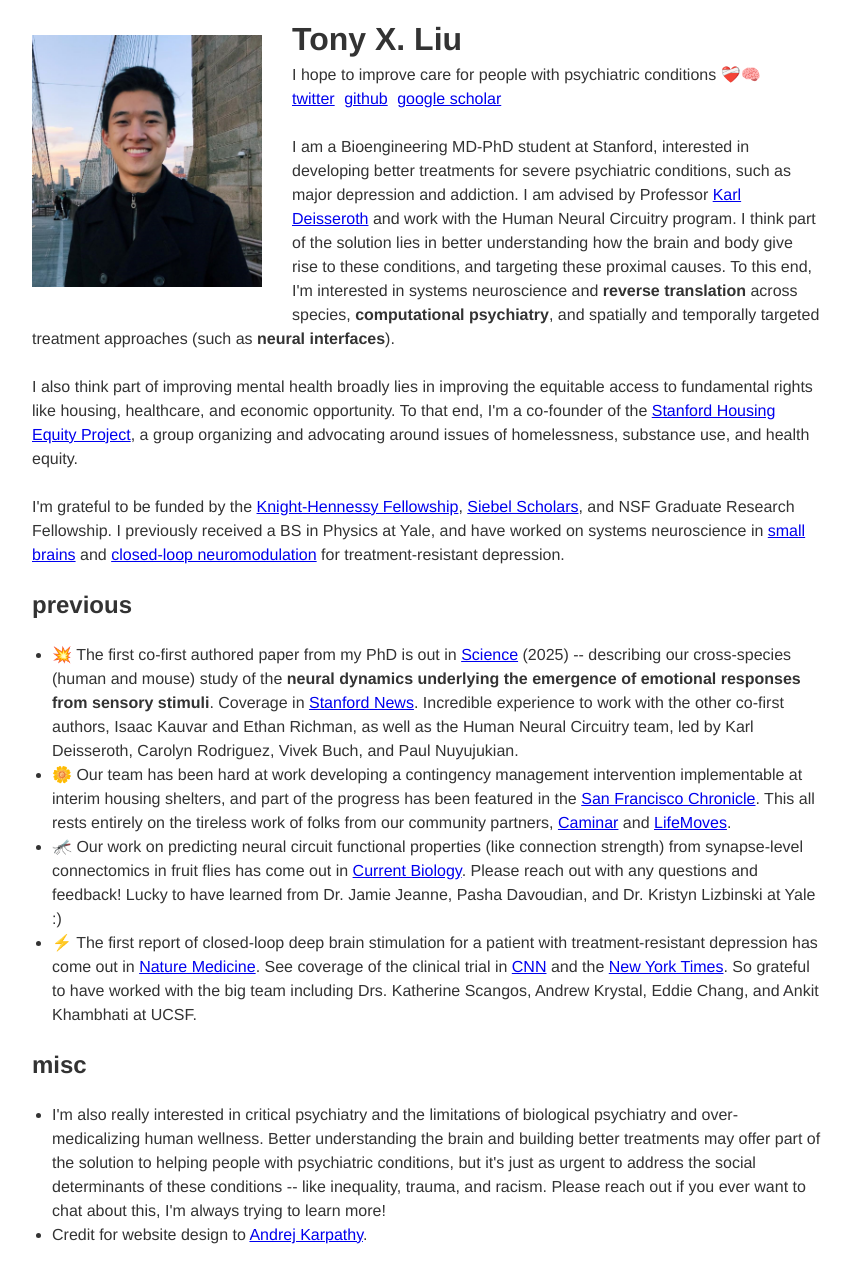
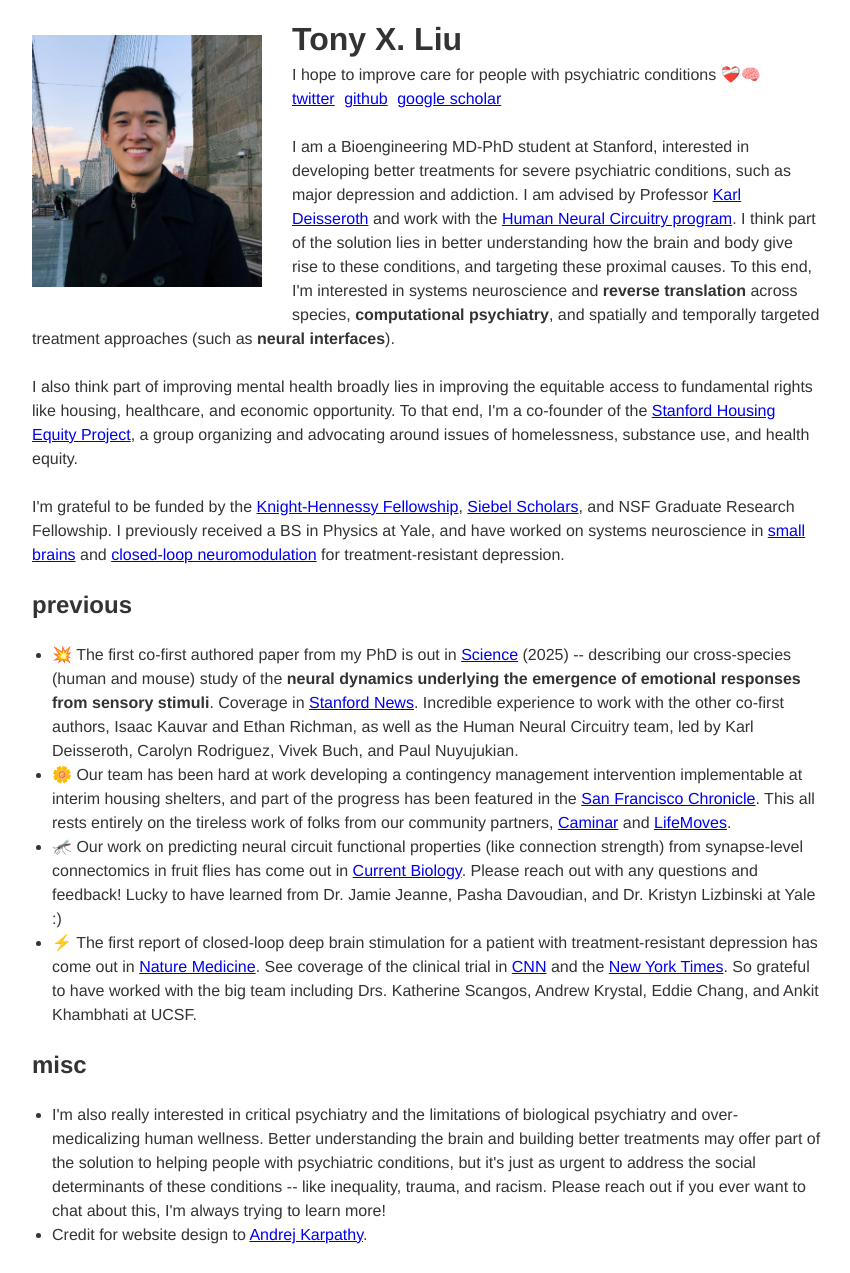
Before and after one commit to txzliu/txzliu.github.io, a Jekyll site: the page index.html, which Jekyll copies as it is, in a window 1280 px wide. Shown: the whole page, without its empty margins (208-1058 px from the left). Built offline with Jekyll 4.4.1, drawn with Linux system fonts in a browser that asks for light colours; part of the change alters nothing that is shown.

```diff
--- a/index.html
+++ b/index.html
@@ -74,7 +74,7 @@ ul {
 
 <br>
 <div>
-I am a Bioengineering MD-PhD student at Stanford, interested in developing better treatments for severe psychiatric conditions, such as major depression and addiction. I am advised by Professor <a href="https://web.stanford.edu/group/dlab/">Karl Deisseroth</a> and work with the Human Neural Circuitry program. I think part of the solution lies in better understanding how the brain and body give rise to these conditions, and targeting these proximal causes. To this end, I'm interested in systems neuroscience and <b>reverse translation</b> across species, <b>computational psychiatry</b>, and spatially and temporally targeted treatment approaches (such as <b>neural interfaces</b>).
+I am a Bioengineering MD-PhD student at Stanford, interested in developing better treatments for severe psychiatric conditions, such as major depression and addiction. I am advised by Professor <a href="https://web.stanford.edu/group/dlab/">Karl Deisseroth</a> and work with the <a href="https://www.cnn.com/health/mind-hacking-stanford-neuroscientist-seeks-to-decode-the-brains-toughest-riddles-spc/">Human Neural Circuitry program</a>. I think part of the solution lies in better understanding how the brain and body give rise to these conditions, and targeting these proximal causes. To this end, I'm interested in systems neuroscience and <b>reverse translation</b> across species, <b>computational psychiatry</b>, and spatially and temporally targeted treatment approaches (such as <b>neural interfaces</b>).
 </div>
 <br>
 <div>
```
